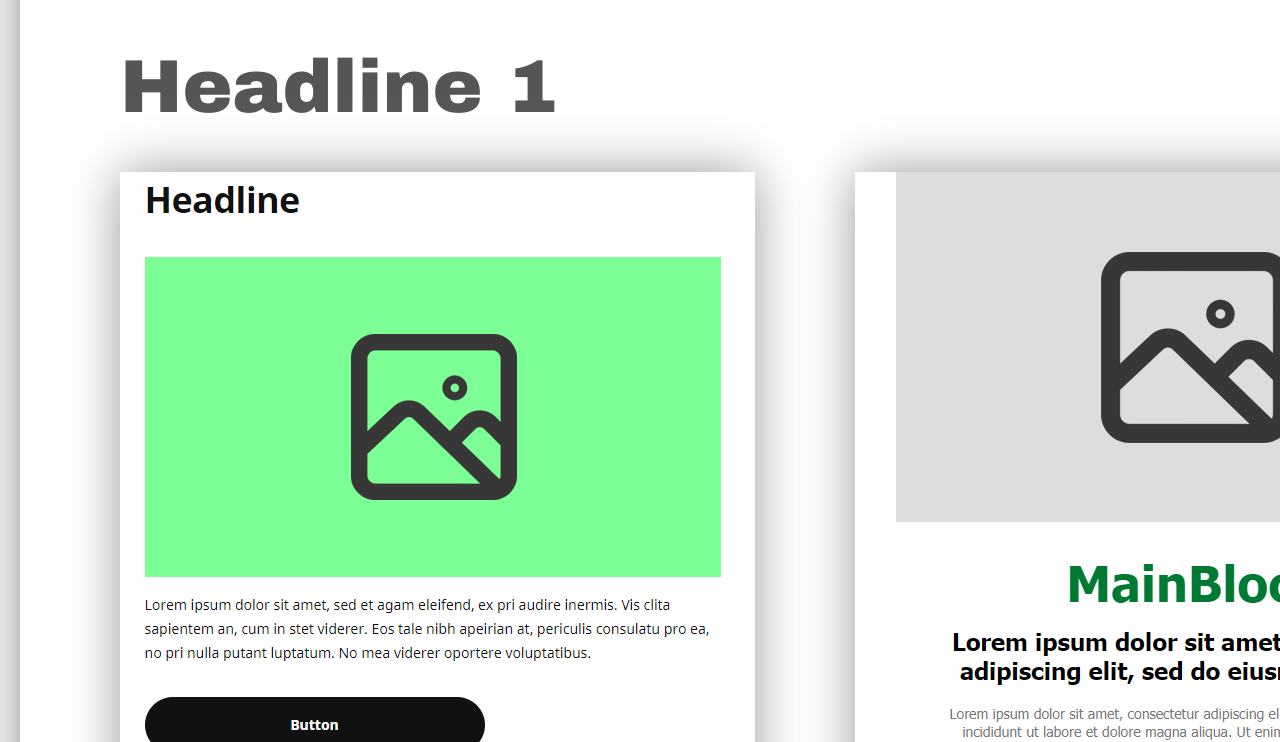
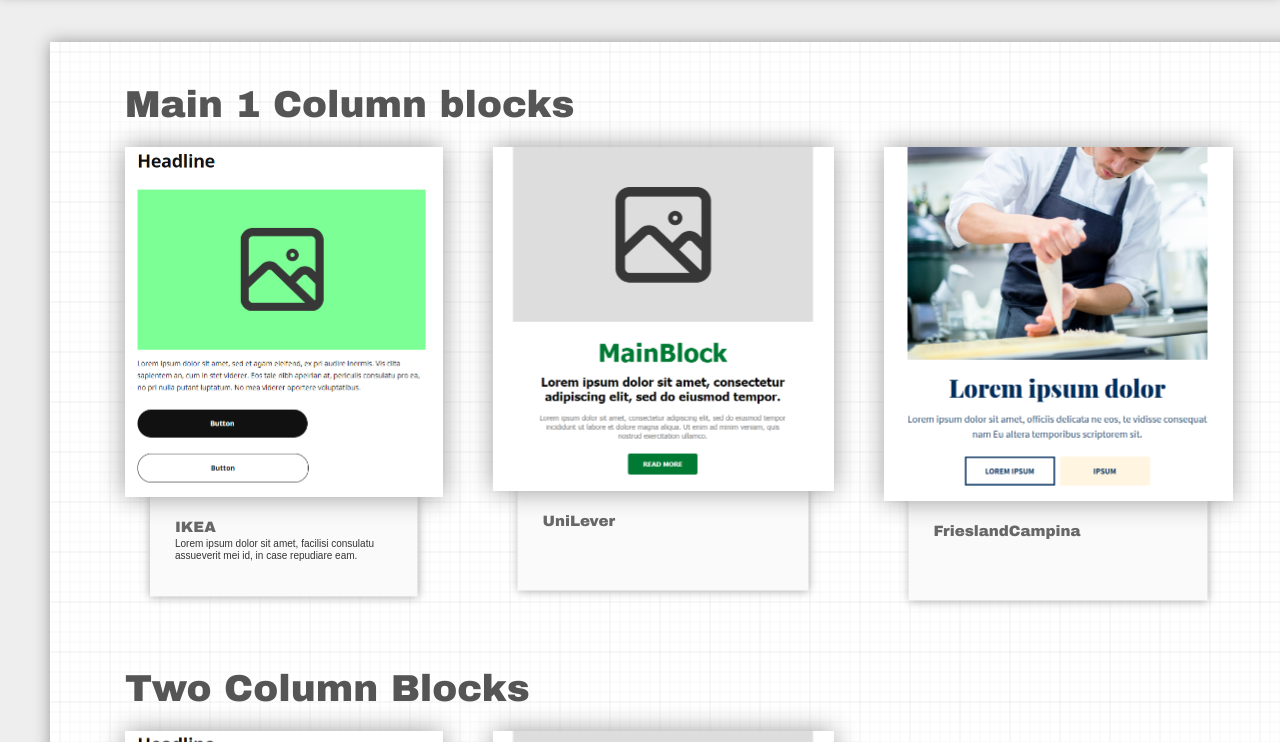
Before and after one commit to larsliin/canvasPan, a website: page index.html in a window 1280 px wide. Shown: the part 58-800 px from the top of the page. Drawn offline with Linux system fonts and the light colour scheme.

Commit message:
rendering text

```diff
--- a/css/main.css
+++ b/css/main.css
@@ -183,10 +183,69 @@ body {
     margin: 0;
 }
 
+input[type=button] {
+    display: inline-block;
+    border: none;
+    padding: 10px 16px;
+    margin: 0;
+    text-decoration: none;
+    background: #111111;
+    color: #ffffff;
+    font-family: 'Arial';
+    font-size: 14px;
+    line-height: 1;
+    cursor: pointer;
+    text-align: center;
+    -webkit-appearance: none;
+    -moz-appearance: none;
+}
+
+
+input[type=button]:hover {
+    background: transparent;
+    color: #111111;
+    border: solid 1px #111111;
+}
+
+input[type=button]:focus {
+    outline: 1px solid #fff;
+    outline-offset: -4px;
+}
+
+input[type=button]:active {
+    padding: 11px 15px 9px 17px;
+}
+
 canvas {
     position: absolute;
-    background-color: '#cccccc';
+    background-color: #eee;
     top: 0;
     left: 0;
-    cursor: grab;
 }
+
+.nav__top {
+    width: 100%;
+    position: absolute;
+    top: 0;
+    left: 0;
+    height: 50px;
+    background-color: #fff;
+    box-shadow: 0 5px 10px rgba(0,0,0,.25);
+}
+
+.nav__topinner {
+    padding: 3px 20px;
+    display: flex;
+    align-items: center;
+}
+
+.nav__topinner > div:first-child {
+    flex: 1;
+}
+
+.nav__headline {
+    font-family: 'Arial Black';
+    margin: 0;
+    color: #333;
+    letter-spacing: -2px;
+}
--- a/data/data2.json
+++ b/data/data2.json
@@ -2,278 +2,416 @@
 	"settings": {},
 	"blocks": [
 		{
-			"blockGroupHeadline": "Headline 1",
+			"blockGroupHeadline": "Main 1 Column blocks",
 			"blockGroup": [
 				{
-					"id": 1,
+					"client": "IKEA",
+					"blockname": "main block",
+					"blockdescription": "Lorem ipsum dolor sit amet, facilisi consulatu assueverit mei id, in case repudiare eam.",
+					"blockHtml": "",
+					"src": "images/ikea_mainblock.png"
+				},
+				{
+					"client": "UniLever",
+					"blockname": "main block",
+					"blockdescription": "",
+					"blockHtml": "",
+					"headline": "UniLever main block",
+					"src": "images/unilever_mainblock.png"
+				},
+				{
+					"client": "FrieslandCampina",
+					"blockname": "main block",
+					"blockdescription": "",
+					"blockHtml": "",
+					"headline": "Debic main block",
+					"src": "images/debic_mainblock.png"
+				},
+				{
+					"client": "IKEA",
+					"blockname": "main block",
+					"blockdescription": "",
+					"blockHtml": "",
 					"headline": "IKEA main block",
 					"src": "images/ikea_mainblock.png"
 				},
 				{
-					"id": 2,
-					"headline": "UniLever main block",
-					"src": "images/unilever_mainblock.png"
-				},
-				{
-					"id": 3,
-					"headline": "Debic main block",
-					"src": "images/debic_mainblock.png"
-				},
-				{
-					"id": 1,
-					"headline": "IKEA main block",
-					"src": "images/ikea_mainblock.png"
-				},
-				{
-					"id": 2,
+					"client": "UniLever",
+					"blockname": "main block",
+					"blockdescription": "",
+					"blockHtml": "",
 					"headline": "UniLever main block",
 					"src": "images/unilever_mainblock.png"
 				}
 			]
 		},
 		{
-			"blockGroupHeadline": "Headline 2",
+			"blockGroupHeadline": "Two Column Blocks",
 			"blockGroup": [
 				{
-					"id": 1,
+					"client": "IKEA",
+					"blockname": "main block",
+					"blockdescription": "Lorem ipsum dolor sit amet, facilisi consulatu assueverit mei id, in case repudiare eam.",
+					"blockHtml": "",
 					"headline": "IKEA main block",
 					"src": "images/ikea_mainblock.png"
 				},
 				{
-					"id": 2,
+					"client": "UniLever",
+					"blockname": "main block",
+					"blockdescription": "",
+					"blockHtml": "",
 					"headline": "UniLever main block",
 					"src": "images/unilever_mainblock.png"
 				}
 			]
 		},
 		{
-			"blockGroupHeadline": "Headline 3",
+			"blockGroupHeadline": "Three Column Blocks",
 			"blockGroup": [
 				{
-					"id": 1,
+					"client": "IKEA",
+					"blockname": "main block",
+					"blockdescription": "",
+					"blockHtml": "",
 					"headline": "IKEA main block",
 					"src": "images/ikea_mainblock.png"
 				},
 				{
-					"id": 2,
+					"client": "UniLever",
+					"blockname": "main block",
+					"blockdescription": "",
+					"blockHtml": "",
 					"headline": "UniLever main block",
 					"src": "images/unilever_mainblock.png"
 				},
 				{
-					"id": 3,
+					"client": "FrieslandCampina",
+					"blockname": "main block",
+					"blockdescription": "Lorem ipsum dolor sit amet, facilisi consulatu assueverit mei id, in case repudiare eam.",
+					"blockHtml": "",
 					"headline": "Debic main block",
 					"src": "images/debic_mainblock.png"
 				},
 				{
-					"id": 1,
+					"client": "IKEA",
+					"blockname": "main block",
+					"blockdescription": "",
+					"blockHtml": "",
 					"headline": "IKEA main block",
 					"src": "images/ikea_mainblock.png"
 				},
 				{
-					"id": 2,
+					"client": "UniLever",
+					"blockname": "main block",
+					"blockdescription": "",
+					"blockHtml": "",
 					"headline": "UniLever main block",
 					"src": "images/unilever_mainblock.png"
 				},
 				{
-					"id": 3,
+					"client": "FrieslandCampina",
+					"blockname": "main block",
+					"blockdescription": "",
+					"blockHtml": "",
 					"headline": "Debic main block",
 					"src": "images/debic_mainblock.png"
 				},
 				{
-					"id": 1,
+					"client": "IKEA",
+					"blockname": "main block",
+					"blockdescription": "",
+					"blockHtml": "",
 					"headline": "IKEA main block",
 					"src": "images/ikea_mainblock.png"
 				},
 				{
-					"id": 3,
+					"client": "FrieslandCampina",
+					"blockname": "main block",
+					"blockdescription": "",
+					"blockHtml": "",
 					"headline": "Debic main block",
 					"src": "images/debic_mainblock.png"
 				},
 				{
-					"id": 1,
+					"client": "IKEA",
+					"blockname": "main block",
+					"blockdescription": "",
+					"blockHtml": "",
 					"headline": "IKEA main block",
 					"src": "images/ikea_mainblock.png"
 				}
 			]
 		},
 		{
-			"blockGroupHeadline": "Headline 4",
+			"blockGroupHeadline": "50/50 Split Blocks",
 			"blockGroup": [
-
 				{
-					"id": 3,
+					"client": "FrieslandCampina",
+					"blockname": "main block",
+					"blockdescription": "",
+					"blockHtml": "",
 					"headline": "Debic main block",
 					"src": "images/debic_mainblock.png"
 				},
 
 				{
-					"id": 2,
+					"client": "UniLever",
+					"blockname": "main block",
+					"blockdescription": "",
+					"blockHtml": "",
 					"headline": "UniLever main block",
 					"src": "images/unilever_mainblock.png"
 				},
 				{
-					"id": 3,
+					"client": "FrieslandCampina",
+					"blockname": "main block",
+					"blockdescription": "Lorem ipsum dolor sit amet, facilisi consulatu assueverit mei id, in case repudiare eam.",
+					"blockHtml": "",
 					"headline": "Debic main block",
 					"src": "images/debic_mainblock.png"
 				},
 				{
-					"id": 1,
+					"client": "IKEA",
+					"blockname": "main block",
+					"blockdescription": "",
+					"blockHtml": "",
 					"headline": "IKEA main block",
 					"src": "images/ikea_mainblock.png"
 				},
 				{
-					"id": 3,
+					"client": "FrieslandCampina",
+					"blockname": "main block",
+					"blockdescription": "",
+					"blockHtml": "",
 					"headline": "Debic main block",
 					"src": "images/debic_mainblock.png"
 				},
 				{
-					"id": 1,
+					"client": "IKEA",
+					"blockname": "main block",
+					"blockdescription": "",
+					"blockHtml": "",
 					"headline": "IKEA main block",
 					"src": "images/ikea_mainblock.png"
 				}
 			]
 		},
 		{
-			"blockGroupHeadline": "Headline 5",
+			"blockGroupHeadline": "70/30 Split Blocks",
 			"blockGroup": [
-
 				{
-					"id": 3,
+					"client": "FrieslandCampina",
+					"blockname": "main block",
+					"blockdescription": "",
+					"blockHtml": "",
 					"headline": "Debic main block",
 					"src": "images/debic_mainblock.png"
 				},
 				{
-					"id": 1,
+					"client": "IKEA",
+					"blockname": "main block",
+					"blockdescription": "Lorem ipsum dolor sit amet, facilisi consulatu assueverit mei id, in case repudiare eam.",
+					"blockHtml": "",
 					"headline": "IKEA main block",
 					"src": "images/ikea_mainblock.png"
 				},
 				{
-					"id": 2,
+					"client": "UniLever",
+					"blockname": "main block",
+					"blockdescription": "",
+					"blockHtml": "",
 					"headline": "UniLever main block",
 					"src": "images/unilever_mainblock.png"
 				},
 				{
-					"id": 1,
+					"client": "IKEA",
+					"blockname": "main block",
+					"blockdescription": "",
+					"blockHtml": "",
 					"headline": "IKEA main block",
 					"src": "images/ikea_mainblock.png"
 				},
 				{
-					"id": 2,
+					"client": "UniLever",
+					"blockname": "main block",
+					"blockdescription": "",
+					"blockHtml": "",
 					"headline": "UniLever main block",
 					"src": "images/unilever_mainblock.png"
 				}
 			]
 		},
 		{
-			"blockGroupHeadline": "Headline 6",
+			"blockGroupHeadline": "Voucher blocks",
 			"blockGroup": [
 				{
-					"id": 2,
+					"client": "UniLever",
+					"blockname": "main block",
+					"blockdescription": "Lorem ipsum dolor sit amet, facilisi consulatu assueverit mei id, in case repudiare eam.",
+					"blockHtml": "",
 					"headline": "UniLever main block",
 					"src": "images/unilever_mainblock.png"
 				},
 				{
-					"id": 1,
+					"client": "IKEA",
+					"blockname": "main block",
+					"blockdescription": "",
+					"blockHtml": "",
 					"headline": "IKEA main block",
 					"src": "images/ikea_mainblock.png"
 				},
 				{
-					"id": 3,
+					"client": "FrieslandCampina",
+					"blockname": "main block",
+					"blockdescription": "",
+					"blockHtml": "",
 					"headline": "Debic main block",
 					"src": "images/debic_mainblock.png"
 				},
 				{
-					"id": 1,
+					"client": "IKEA",
+					"blockname": "main block",
+					"blockdescription": "",
+					"blockHtml": "",
 					"headline": "IKEA main block",
 					"src": "images/ikea_mainblock.png"
 				},
 				{
-					"id": 2,
+					"client": "UniLever",
+					"blockname": "main block",
+					"blockdescription": "Lorem ipsum dolor sit amet, facilisi consulatu assueverit mei id, in case repudiare eam.",
+					"blockHtml": "",
 					"headline": "UniLever main block",
 					"src": "images/unilever_mainblock.png"
 				}
 			]
 		},
 		{
-			"blockGroupHeadline": "Headline 7",
+			"blockGroupHeadline": "Header Blocks",
 			"blockGroup": [
 				{
-					"id": 2,
+					"client": "UniLever",
+					"blockname": "main block",
+					"blockdescription": "",
+					"blockHtml": "",
 					"headline": "UniLever main block",
 					"src": "images/unilever_mainblock.png"
 				},
 				{
-					"id": 1,
+					"client": "IKEA",
+					"blockname": "main block",
+					"blockdescription": "",
+					"blockHtml": "",
 					"headline": "IKEA main block",
 					"src": "images/ikea_mainblock.png"
 				},
 				{
-					"id": 3,
+					"client": "FrieslandCampina",
+					"blockname": "main block",
+					"blockdescription": "",
+					"blockHtml": "",
 					"headline": "Debic main block",
 					"src": "images/debic_mainblock.png"
 				},
 				{
-					"id": 2,
+					"client": "UniLever",
+					"blockname": "main block",
+					"blockdescription": "",
+					"blockHtml": "",
 					"headline": "UniLever main block",
 					"src": "images/unilever_mainblock.png"
 				},
 				{
-					"id": 1,
+					"client": "IKEA",
+					"blockname": "main block",
+					"blockdescription": "",
+					"blockHtml": "",
 					"headline": "IKEA main block",
 					"src": "images/ikea_mainblock.png"
 				}
 			]
 		},
 		{
-			"blockGroupHeadline": "Headline 8",
+			"blockGroupHeadline": "Footer Blocks",
 			"blockGroup": [
 				{
-					"id": 3,
+					"client": "FrieslandCampina",
+					"blockname": "main block",
+					"blockdescription": "",
+					"blockHtml": "",
 					"headline": "Debic main block",
 					"src": "images/debic_mainblock.png"
 				},
 				{
-					"id": 3,
+					"client": "FrieslandCampina",
+					"blockname": "main block",
+					"blockdescription": "",
+					"blockHtml": "",
 					"headline": "Debic main block",
 					"src": "images/debic_mainblock.png"
 				},
 				{
-					"id": 2,
+					"client": "UniLever",
+					"blockname": "main block",
+					"blockdescription": "",
+					"blockHtml": "",
 					"headline": "UniLever main block",
 					"src": "images/unilever_mainblock.png"
 				},
 				{
-					"id": 1,
+					"client": "IKEA",
+					"blockname": "main block",
+					"blockdescription": "",
+					"blockHtml": "",
 					"headline": "IKEA main block",
 					"src": "images/ikea_mainblock.png"
 				},
 				{
-					"id": 2,
+					"client": "UniLever",
+					"blockname": "main block",
+					"blockdescription": "",
+					"blockHtml": "",
 					"headline": "UniLever main block",
 					"src": "images/unilever_mainblock.png"
 				},
 				{
-					"id": 1,
+					"client": "IKEA",
+					"blockname": "main block",
+					"blockdescription": "Lorem ipsum dolor sit amet, facilisi consulatu assueverit mei id, in case repudiare eam.",
+					"blockHtml": "",
 					"headline": "IKEA main block",
 					"src": "images/ikea_mainblock.png"
 				},
 				{
-					"id": 3,
+					"client": "FrieslandCampina",
+					"blockname": "main block",
+					"blockdescription": "",
+					"blockHtml": "",
 					"headline": "Debic main block",
 					"src": "images/debic_mainblock.png"
 				},
 				{
-					"id": 2,
+					"client": "UniLever",
+					"blockname": "main block",
+					"blockdescription": "",
+					"blockHtml": "",
 					"headline": "UniLever main block",
 					"src": "images/unilever_mainblock.png"
 				},
 				{
-					"id": 1,
+					"client": "IKEA",
+					"blockname": "main block",
+					"blockdescription": "",
+					"blockHtml": "",
 					"headline": "IKEA main block",
 					"src": "images/ikea_mainblock.png"
 				},
 				{
-					"id": 3,
+					"client": "FrieslandCampina",
+					"blockname": "main block",
+					"blockdescription": "",
+					"blockHtml": "",
 					"headline": "Debic main block",
 					"src": "images/debic_mainblock.png"
 				}
--- a/js/main.js
+++ b/js/main.js
@@ -1,14 +1,16 @@
 /*
     https://stackoverflow.com/a/60235061
 */
-const settings = { outerMargX: 20, outerMargY: 20, innerMargX: 100, innerMargY: 150, gutterX: 100, gutterY: 200, maxZoom: 5, minZoom: .5 };
+const settings = { outerMargX: 100, outerMargY: 200, innerMargX: 150, innerMargY: 150, gutterX: 100, gutterY: 200, headlineMargin: 60, maxZoom: 1, minZoom: .05, scaleInit: .5 };
 const ctx = canvas.getContext("2d");
 const mouse = { x: 0, y: 0, oldX: 0, oldY: 0, button: false };
 let boardWidth = 0;
 let boardHeight = 1000;
 let data;
 let blockData;
-var scale = 1;
+let scale = settings.scaleInit;
+let panEnable = false;
+let zoomEnable = false;
 
 canvas.width = window.innerWidth;
 canvas.height = window.innerHeight;
@@ -46,7 +48,6 @@ function loadImages() {
 
                     // push img into data obj for reference
                     blockData[indexArr[0]].blockGroup[indexArr[1]].img = e;
-                    // console.log(blockData);
                 });
 
                 if (c === blockData.length - 1) {
@@ -63,39 +64,123 @@ function loadImages() {
     }
 }
 
+function wrapText(context, text, x, y, line_width, line_height) {
+    var line = '';
+    var paragraphs = text.split('\n');
+    for (var i = 0; i < paragraphs.length; i++) {
+        var words = paragraphs[i].split(' ');
+        for (var n = 0; n < words.length; n++) {
+            var testLine = line + words[n] + ' ';
+            var metrics = context.measureText(testLine);
+            var testWidth = metrics.width;
+            if (testWidth > line_width && n > 0) {
+                context.fillText(line, x, y);
+                line = words[n] + ' ';
+                y += line_height;
+            }
+            else {
+                line = testLine;
+            }
+        }
+        context.fillText(line, x, y);
+        y += line_height;
+        line = '';
+    }
+}
 
 // render images
 function drawImages() {
     let yPos = settings.outerMargY + settings.innerMargY;
+    const imgBgHeight = 200;
+    renderGrid();
+
     for (i = 0; i < blockData.length; i++) {
         let xPos = 0;
         let maxHeight = 0;
         const headline = blockData[i].blockGroupHeadline;
         const obj = blockData[i].blockGroup;
+
+        // render block row headlines
         ctx.fillStyle = '#555';
         ctx.font = "75px Arial Black";
         ctx.fillText(headline, settings.outerMargX + settings.innerMargX, yPos);
-        yPos = yPos + 60;
+        yPos = yPos + settings.headlineMargin;
+
+        // render block row images
         for (j = 0; j < obj.length; j++) {
             img = new Image();
             img = obj[j].img;
 
             if (typeof img !== 'undefined') {
-                ctx.shadowBlur = 50 * scale;
-                ctx.shadowColor = '#999999';
-                ctx.drawImage(img, xPos + (settings.outerMargX + settings.innerMargX), yPos);
+                // apply drop shadow effect to image background
+                const imagePosX = xPos + (settings.outerMargX + settings.innerMargX);
+
+                ctx.shadowBlur = 18 * scale;
+                ctx.shadowColor = '#aaa';
+
+                // draw image background
+                ctx.fillStyle = '#fafafa';
+                ctx.fillRect(imagePosX + 50, yPos + 100, img.width - 100, img.height + imgBgHeight - 100);
                 ctx.shadowBlur = 0;
 
-                maxHeight = Math.max(maxHeight, img.height);
+                // render block details headline
+                const textMaxWidth = img.width - 200;
+                const textLineHeight = 24;
+                const textBodyPosX = imagePosX + 100;
+                ctx.fillStyle = '#666';
+                ctx.font = "30px Arial Black";
+                wrapText(ctx, obj[j].client, textBodyPosX, yPos + img.height + 70, textMaxWidth, textLineHeight);
+
+                // render block details body
+                const textBodyPosY = yPos + img.height + 100;
+                ctx.fillStyle = '#333';
+                ctx.font = "20px Arial";
+                wrapText(ctx, obj[j].blockdescription, textBodyPosX, textBodyPosY, textMaxWidth, textLineHeight);
+
+                // draw image
+                ctx.shadowBlur = 50 * scale;
+                ctx.shadowOffsetY = 0;
+                ctx.shadowColor = '#999';
+                ctx.drawImage(img, imagePosX, yPos);
+                ctx.shadowBlur = 0;
+                ctx.shadowOffsetY = 0;
+                maxHeight = Math.max(maxHeight, (img.height + imgBgHeight));
 
                 xPos = xPos + settings.gutterX + img.width;
 
-
+                // update board width value
                 boardWidth = Math.max(boardWidth, xPos - settings.gutterX + (settings.innerMargX * 2));
             }
         }
         yPos = yPos + maxHeight + settings.gutterY;
-        boardHeight = Math.max(boardHeight, yPos - settings.gutterY + (settings.innerMargY * 1));
+        boardHeight = Math.max(boardHeight, yPos - settings.gutterY - settings.outerMargY + settings.innerMargY);
+    }
+}
+
+function renderGrid() {
+    let x = settings.outerMargX;
+    let y = settings.outerMargY;
+    let color = '#eee';
+    let color2 = '#ddd';
+    const dist = 20;
+
+    for (j = 0; x <= boardWidth; j++) {
+        x = x + dist;
+
+        ctx.beginPath();
+        ctx.moveTo(x, settings.outerMargY);
+        ctx.lineTo(x, boardHeight + settings.outerMargY);
+        ctx.strokeStyle = j % 5 === 0 ? color2 : color;
+        ctx.stroke();
+    }
+
+    for (j = 0; y <= boardHeight; j++) {
+        y = y + dist;
+        ctx.beginPath();
+        ctx.moveTo(settings.outerMargX, y);
+        ctx.lineTo(boardWidth + settings.outerMargX, y);
+        ctx.strokeStyle = j % 5 === 0 ? color2 : color;
+        ctx.stroke();
     }
 }
 
@@ -134,16 +219,27 @@ const view = (() => {
         scaleAt(at, amount) { // at in screen coords
             if (dirty) { this.update() }
             scale *= amount;
-            console.log(scale);
 
             pos.x = at.x - (at.x - pos.x) * amount;
             pos.y = at.y - (at.y - pos.y) * amount;
             dirty = true;
         },
+        reset() {
+            if (dirty) { this.update() }
+            scale = settings.scaleInit;
+            pos.x = 0;
+            pos.y = 0;
+            dirty = true;
+        },
         drawBoard() {
+            //var radgrad = ctx.createRadialGradient(500, 500, 0, 100, 100, 5000);
+            //radgrad.addColorStop(0, '#ffffff');
+            //radgrad.addColorStop(1, '#efefef');
+
             ctx.shadowBlur = 30 * scale;
             ctx.shadowColor = '#999999';
             ctx.fillStyle = '#ffffff';
+            //ctx.fillStyle = radgrad;
             ctx.fillRect(settings.outerMargX, settings.outerMargY, boardWidth, boardHeight);
             ctx.shadowBlur = 0;
         },
@@ -153,6 +249,7 @@ const view = (() => {
 
 // render canvas
 function drawCanvas() {
+
     if (view.isDirty()) {
         render();
     }
@@ -177,18 +274,37 @@ function mouseEvent(event) {
     mouse.oldY = mouse.y;
     mouse.x = event.offsetX;
     mouse.y = event.offsetY
-    if (mouse.button) { // pan
+    if (mouse.button && panEnable) { // pan
         view.pan({ x: mouse.x - mouse.oldX, y: mouse.y - mouse.oldY });
         document.getElementById('canvas').style.cursor = 'grabbing';
     } else {
-        document.getElementById('canvas').style.cursor = 'grab';
+        if (panEnable) {
+            document.getElementById('canvas').style.cursor = 'grab';
+        }
     }
 }
 
 function mouseWheelEvent(event) {
     var x = event.offsetX;
     var y = event.offsetY;
-    if (event.deltaY < 0) { view.scaleAt({ x, y }, 1.1) } else { view.scaleAt({ x, y }, 1 / 1.1) }
+
+    if (zoomEnable) {
+        if (event.deltaY < 0) {
+            if (scale > settings.maxZoom) {
+                event.preventDefault();
+                return false;
+            }
+
+            view.scaleAt({ x, y }, 1.1)
+        } else {
+
+            if (scale < settings.minZoom) {
+                event.preventDefault();
+                return false;
+            }
+            view.scaleAt({ x, y }, 1 / 1.1)
+        }
+    }
     event.preventDefault();
 }
 
@@ -201,13 +317,36 @@ function onWindowResize() {
     requestAnimationFrame(drawCanvas);
 }
 
+function onKeyDown(e) {
+    if (e.keyCode === 32 && !panEnable) {
+        panEnable = true;
+        document.getElementById('canvas').style.cursor = 'grab';
+    }
+    if (e.keyCode === 17 && !zoomEnable) {
+        zoomEnable = true;
+    }
+}
+
+function onKeyUp(e) {
+    panEnable = false;
+    zoomEnable = false;
+    document.getElementById('canvas').style.cursor = 'default';
+}
+
+function onResetClick(e) {
+    view.reset();
+}
+
 function buildEventListeners() {
-    window.addEventListener("resize", onWindowResize, { passive: true });
-    canvas.addEventListener("mousemove", mouseEvent, { passive: true });
-    canvas.addEventListener("mousedown", mouseEvent, { passive: true });
-    canvas.addEventListener("mouseup", mouseEvent, { passive: true });
-    canvas.addEventListener("mouseout", mouseEvent, { passive: true });
-    canvas.addEventListener("wheel", mouseWheelEvent, { passive: false });
+    window.addEventListener('keydown', onKeyDown, { passive: true });
+    window.addEventListener('keyup', onKeyUp, { passive: true });
+    window.addEventListener('resize', onWindowResize, { passive: true });
+    canvas.addEventListener('mousemove', mouseEvent, { passive: true });
+    canvas.addEventListener('mousedown', mouseEvent, { passive: true });
+    canvas.addEventListener('mouseup', mouseEvent, { passive: true });
+    canvas.addEventListener('mouseout', mouseEvent, { passive: true });
+    canvas.addEventListener('wheel', mouseWheelEvent, { passive: false });
+    document.getElementById('inp_btn_reset').addEventListener('click', onResetClick);
 }
 
 view.context = ctx;
```
Also changed, not shown: index.html (+8 -0 lines).
